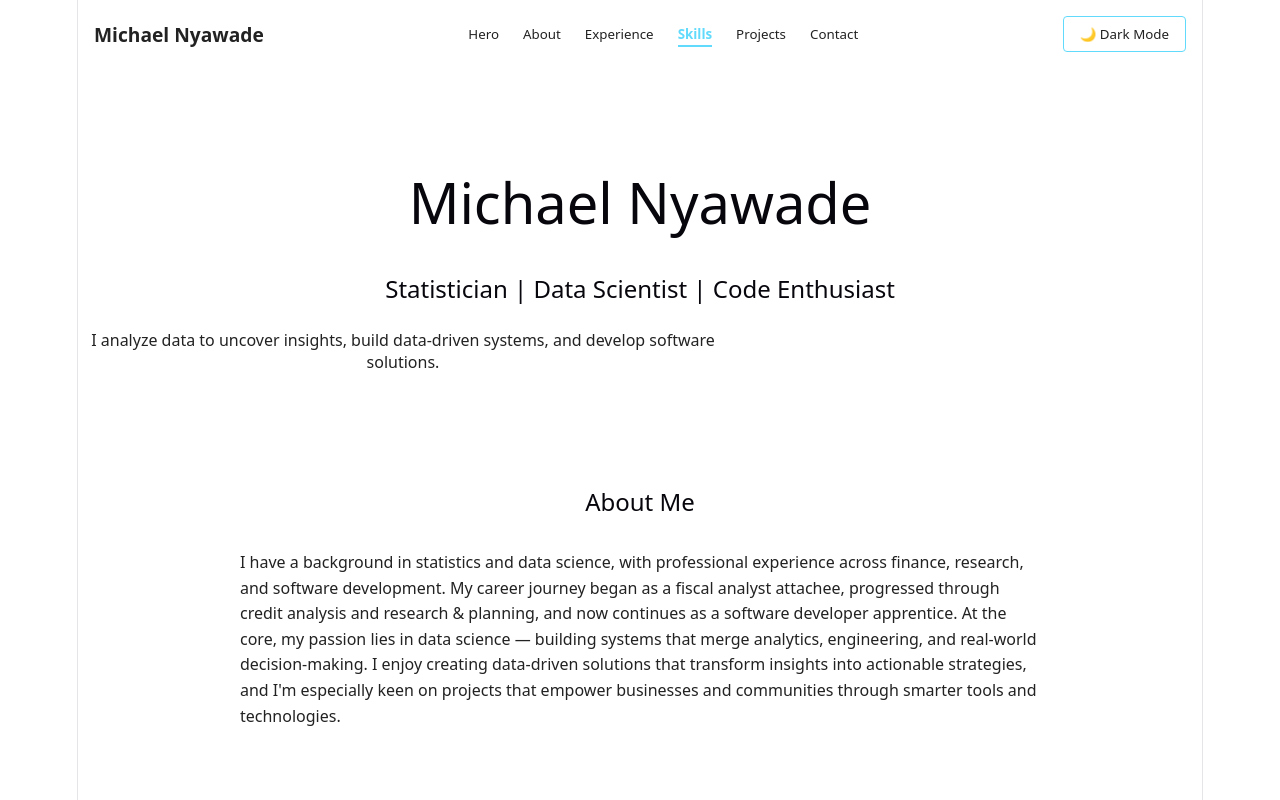
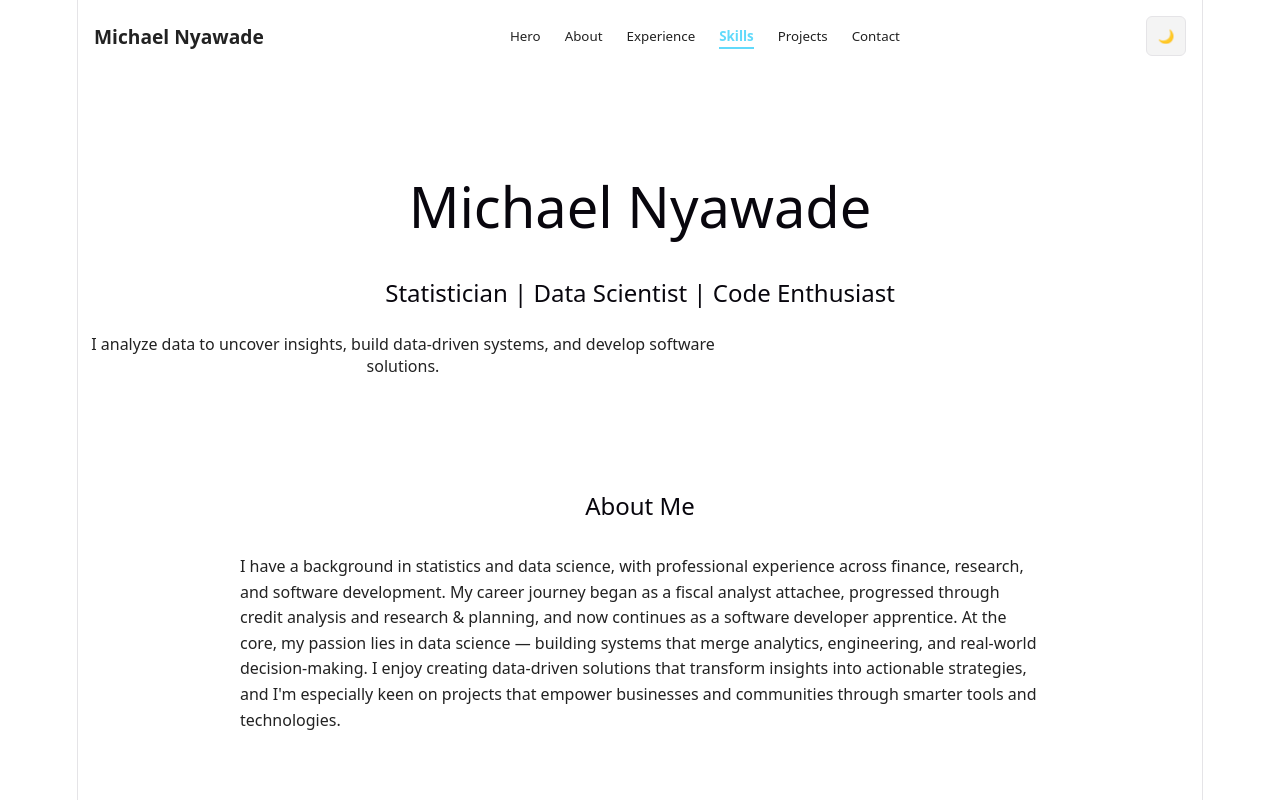
Before and after one commit to Michael-Nyawade/Michael-Nyawade.github.io, a React (Vite) app: page / in a window 1280 px wide. Shown: the top 800 px of the page. Built offline with nearby package versions, Linux system fonts and the light colour scheme.

Commit message:
Added system theme detection and icon-based theme toggle

```diff
--- a/src/components/ThemeToggle.jsx
+++ b/src/components/ThemeToggle.jsx
@@ -1,32 +1,44 @@
 import { useState, useEffect } from "react";
 
 export default function ThemeToggle() {
-  const [theme, setTheme] = useState(() => {
-    // default to light if nothing in localStorage
-    return localStorage.getItem("theme") || "light";
-  });
+  const getInitialTheme = () => {
+    const saved = localStorage.getItem("theme");
+    if (saved) return saved;
+
+    const system = window.matchMedia("(prefers-color-scheme: dark)").matches;
+    return system ? "dark" : "light";
+  };
+
+  const [theme, setTheme] = useState(getInitialTheme);
 
   useEffect(() => {
-    // set data-theme on <html> (document.documentElement)
     document.documentElement.setAttribute("data-theme", theme);
     localStorage.setItem("theme", theme);
   }, [theme]);
 
-  const toggleTheme = () => setTheme(prev => (prev === "light" ? "dark" : "light"));
+  const toggleTheme = () => {
+    setTheme(prev => (prev === "light" ? "dark" : "light"));
+  };
 
   return (
     <button
       onClick={toggleTheme}
+      aria-label="Toggle theme"
       style={{
-        padding: "0.5rem 1rem",
+        padding: "0.5rem",
         cursor: "pointer",
-        borderRadius: "4px",
-        border: "1px solid var(--accent-color)",
-        background: "none",
+        borderRadius: "6px",
+        border: "1px solid var(--border-color)",
+        background: "var(--secondary-color)",
         color: "var(--text-color)",
+        display: "flex",
+        alignItems: "center",
+        justifyContent: "center",
+        width: "40px",
+        height: "40px",
       }}
     >
-      {theme === "light" ? "🌙 Dark Mode" : "☀️ Light Mode"}
+      {theme === "light" ? "🌙" : "☀️"}
     </button>
   );
 }
```
